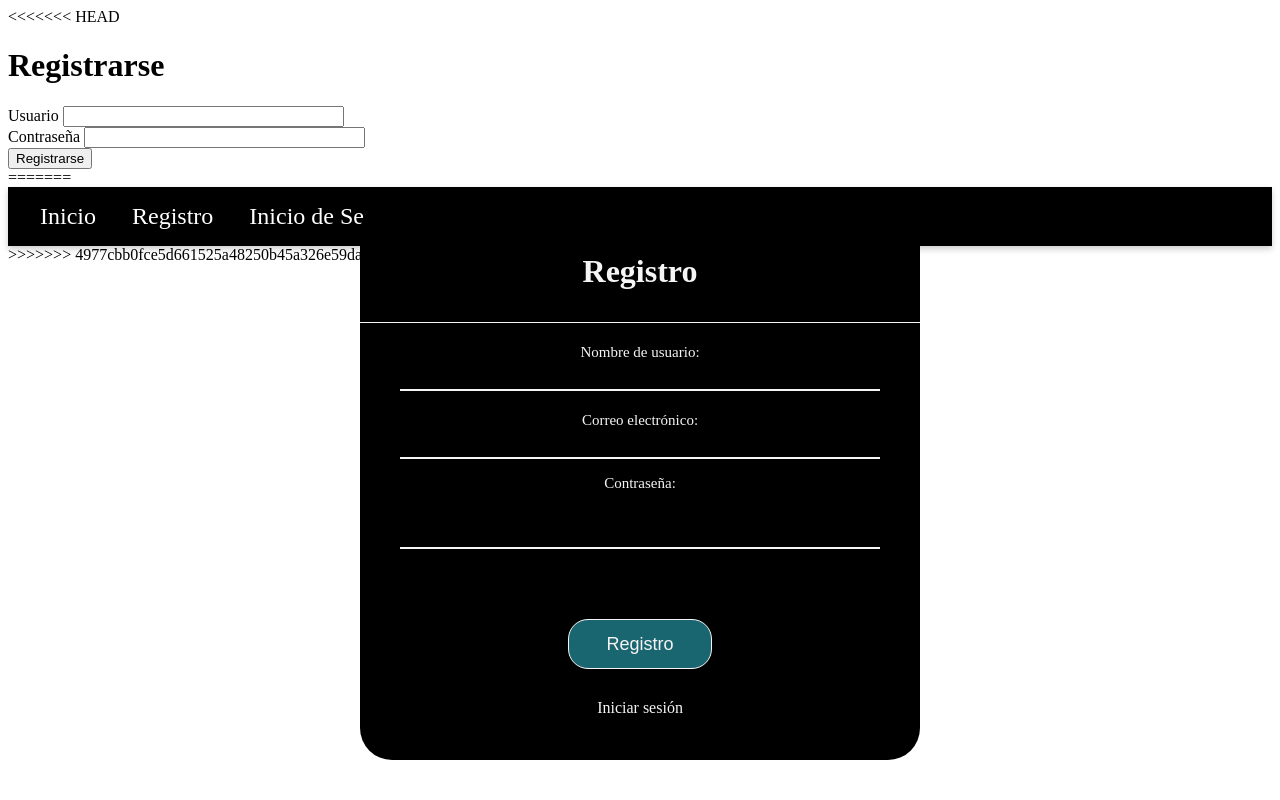
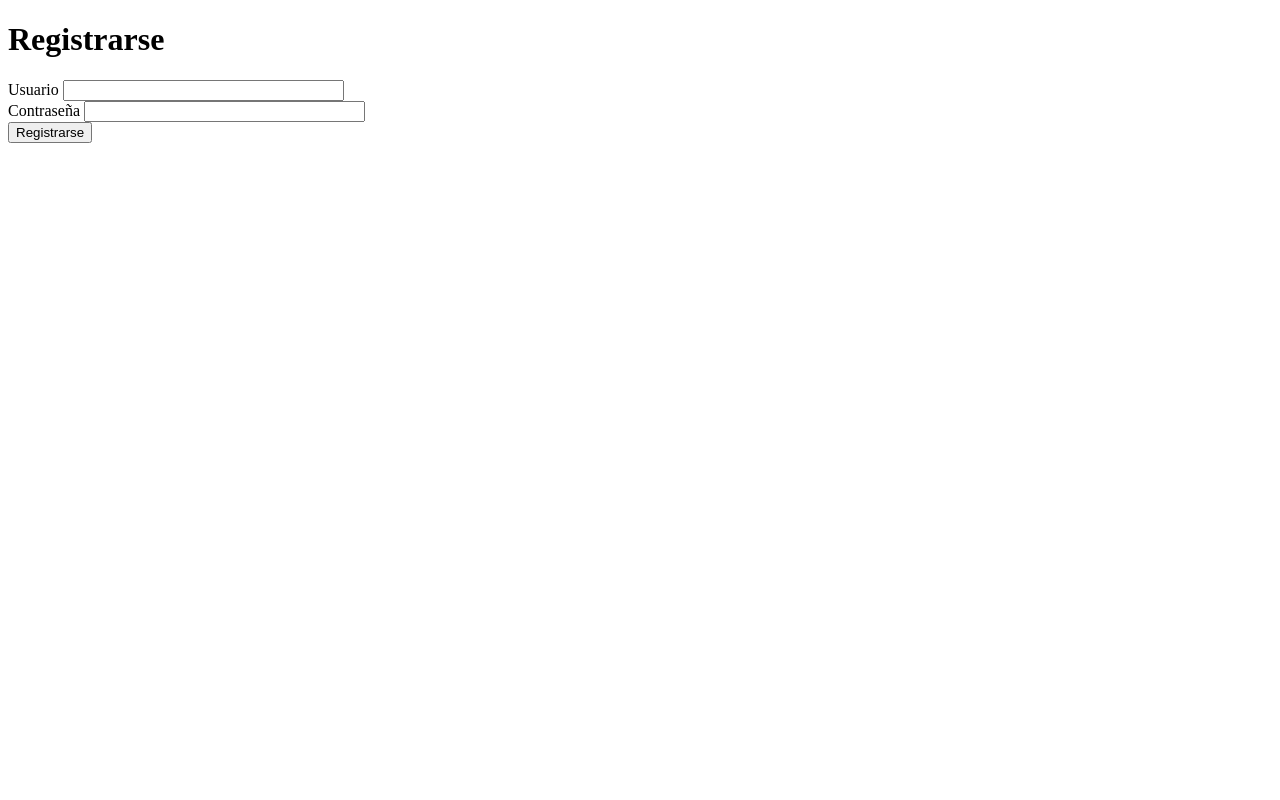
Before and after one commit to Marccb18/Proyecto_Gym, a Flask app: template templates/signup_form.html in a window 1280 px wide. Run offline with Flask 3, Linux system fonts and the light colour scheme; the template is opened without the code that fills it: values that come from a table or form of the project are taken from there, others are empty.

Commit message:
Registro3

```diff
--- a/templates/signup_form.html
+++ b/templates/signup_form.html
@@ -2,7 +2,6 @@
 
 <!DOCTYPE html>
 <html lang="en">
-<<<<<<< HEAD
   <head>
     <meta charset="UTF-8" />
     <meta name="viewport" content="width=device-width, initial-scale=1.0" />
@@ -30,46 +29,3 @@
     </form>
   </body>
 </html>
-=======
-<head>
-    <meta charset="UTF-8">
-    <meta name="viewport" content="width=device-width, initial-scale=1.0">
-    <title>Gimnasio Atomico</title>
-    <link rel="stylesheet" href="../static/css/login-signup.css">
-</head>
-<header>
-    <nav class="navbar">
-        <a href="{{ url_for('inicio') }}">Inicio</a>
-        <a href="#Registrar">Registro</a>
-        <a href="#Login">Inicio de Sesión</a>
-        <a href="#Logout">Cerrar Sesión</a>
-    </nav>
-</header>
-<body>
-<main class="main-content">
-    <div class="formulario">
-        <h1>Registro</h1>
-        <form method="POST">
-            {{ form.hidden_tag() }}
-            <div class="username">
-                <label for="username">Nombre de usuario:</label><br>
-                {{ form.username(size=20) }}<br>
-            </div>
-            <div class="email">
-                <label for="email">Correo electrónico:</label><br>
-                {{ form.email(size=20) }}<br>
-            </div>
-            <div class="password">
-                <label for="password">Contraseña:</label><br>
-                {{ form.password(size=20) }}<br>
-            </div>
-            <input type="submit" value="Registro">
-            <div class="login">
-                <a href="{{ url_for('show_login_form') }}">Iniciar sesión</a>
-            </div>
-        </form>
-    </div>
-</main>
-</body>
-
->>>>>>> 4977cbb0fce5d661525a48250b45a326e59daacb
```
